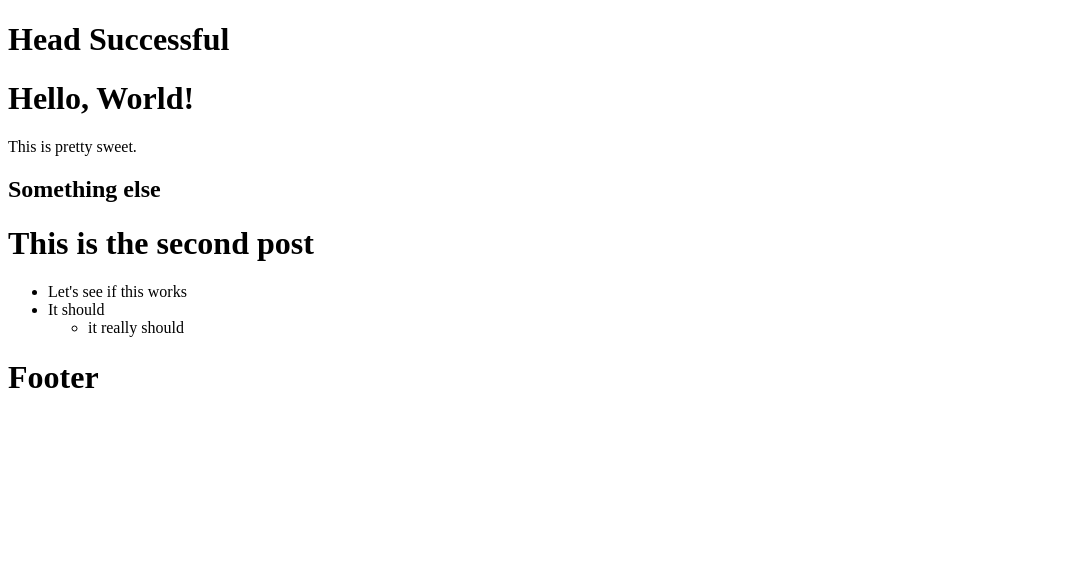
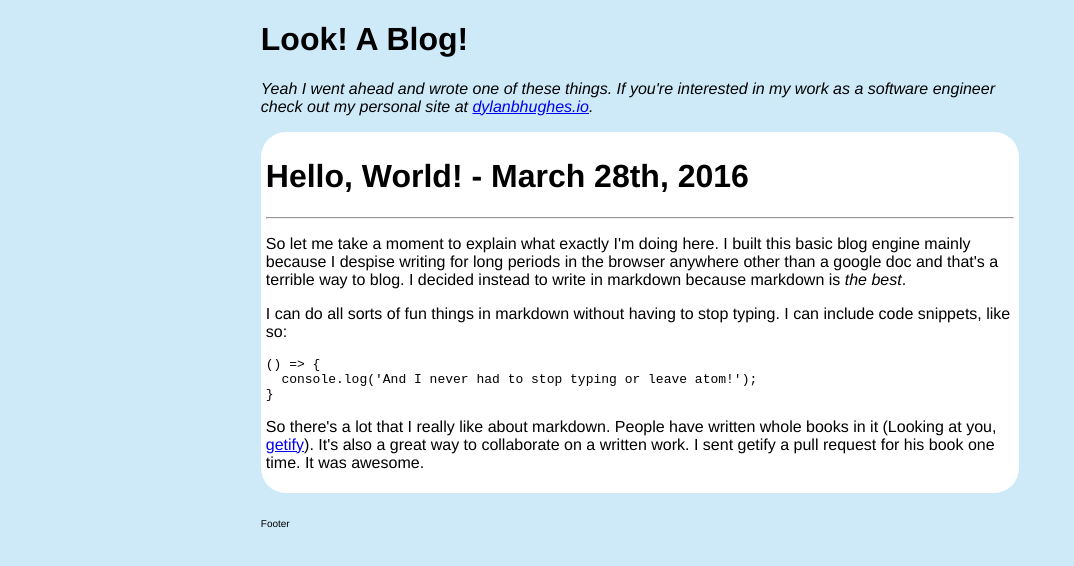
Before and after one commit to dylanbhughes/MarkdownBlog, a website: page public/index.html in a window 1280 px wide. Shown: the whole page, without its empty margins (0-1074 px from the left). Drawn offline with Linux system fonts and the light colour scheme.

Commit message:
MVP I think. Tweaks to come.

```diff
--- a/index.js
+++ b/index.js
@@ -6,7 +6,6 @@ var bodyParser = require('body-parser');
 var utils = require('./utils.js');
 
 app.set('port', (process.env.PORT || 8000));
-// TODO: Set 'posts' dir as an ENV var
 
 utils.writeIndex();
 
--- a/public/index.html
+++ b/public/index.html
@@ -5,34 +5,39 @@
 
   <meta charset="utf-8">
   <meta content="IE=edge,chrome=1" http-equiv="X-UA-Compatible">
-  <meta name="description" content="This is the personal/business card site of Dylan Hughes, a sofwtare engineer living in Washington, DC.">
+  <meta name="description" content="This is the personal blog of Dylan Hughes, a sofwtare engineer living in Washington, DC.">
   <meta name="author" content="Dylan Hughes">
   <meta name="viewport" content="width=device-width, initial-scale=1, maximum-scale=1">
-  <!-- <link rel="stylesheet" type="text/css" href="/stylesheets/main.css">
-  <link rel="icon" href="/images/favicon.ico" type="image/x-icon" /> -->
+  <link rel="stylesheet" type="text/css" href="./main.css">
+  <link rel="icon" href="./images/favicon.ico" type="image/x-icon" />
   <title>Dylan Hughes</title>
 
 </head>
 <body>
 
   <div class="main">
-    <h1>Head Successful</h1>
-<h1>Hello, World!</h1>
-<p>This is pretty sweet.</p>
-<h2>Something else</h2>
-<h1>This is the second post</h1>
-<ul>
-<li>Let's see if this works</li>
-<li>It should
-<ul>
-<li>it really should</li>
-</ul>
-</li>
-</ul>
+    <h1>Look! A Blog!</h1>
+    <div class="headerDiv">
+      <p>
+        Yeah I went ahead and wrote one of these things. If you're interested in my work as a software engineer check out my personal site at <a href="http://www.dylanbhughes.io">dylanbhughes.io</a>.
+      </p>
+    </div>
+<div class="post">
+<h1>Hello, World! - March 28th, 2016</h1>
+<hr>
+<p>So let me take a moment to explain what exactly I'm doing here. I built this basic blog engine mainly because I despise writing for long periods in the browser anywhere other than a google doc and that's a terrible way to blog. I decided instead to write in markdown because markdown is <em>the best</em>.</p>
+<p>I can do all sorts of fun things in markdown without having to stop typing. I can include code snippets, like so:</p>
+<pre><code class="language-js">() =&gt; {
+  console.log('And I never had to stop typing or leave atom!');
+}
+</code></pre>
+<p>So there's a lot that I really like about markdown. People have written whole books in it (Looking at you, <a href="https://github.com/getify/You-Dont-Know-JS/blob/master/README.md">getify</a>). It's also a great way to collaborate on a written work. I sent getify a pull request for his book one time. It was awesome.</p>
+
+</div>
+  <div class="footer">
+    <p style="font-size: 10px">Footer</p>
   </div>
-  <div class="footer">
-    <h1>Footer</h1>
-  </div>
+</div>
 </body>
 
 </html>
--- /dev/null
+++ b/public/main.css
@@ -0,0 +1,46 @@
+@media (min-width: 768px) {
+
+  .main {
+    margin-left: auto;
+    margin-right: auto;
+    width: 60%;
+  }
+
+  body {
+    font-family: helvetica, sans-serif;
+  }
+
+}
+
+body {
+  background-color: #CEEAF9;
+}
+
+a {
+  text-decoration-style: none;
+}
+
+div {
+  border-radius: 25px;
+}
+
+.main {
+  margin-left: auto;
+  margin-right: auto;
+  padding-left: 25px;
+  padding-right: 25px;
+}
+
+.post {
+  padding-top: 10px;
+  padding: 5px;
+  background-color: white;
+}
+
+.footer {
+  padding-top: 15px;
+}
+
+.headerDiv p {
+  font-style: italic;
+}
```
Also changed, not shown: posts/1.md (added, +14 -0 lines), posts/helloWorld.md (deleted, +0 -4 lines), templates/footer.html (+3 -3 lines), templates/header.html (+9 -4 lines), utils.js (+13 -5 lines), public/images/favicon.ico (added).
